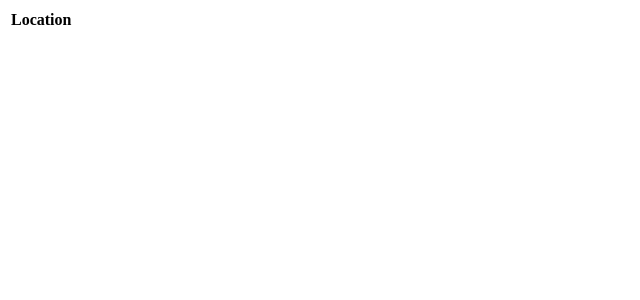
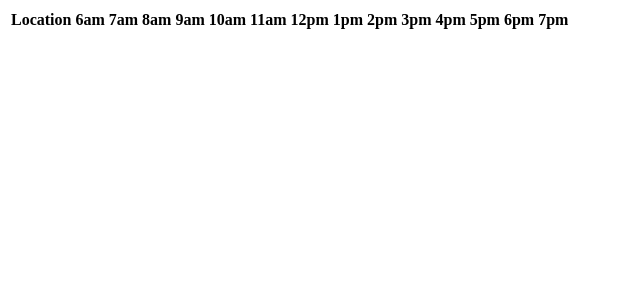
Before and after one commit to seattle-code-py-401-Brendon/cookie-stand-admin, a Next.js app: page /components/main/reportTable in a window 1280 px wide. Shown: the top 300 px of the page, without its empty margins (0-640 px from the left). Built offline with nearby package versions, Linux system fonts and the light colour scheme.

Commit message:
added hours to the table

```diff
--- a/pages/components/main/reportTable.js
+++ b/pages/components/main/reportTable.js
@@ -6,9 +6,8 @@ export default function Report() {
   let pmTime = 1;
   let noonTime = 12;
 
-
+  // set the hours for the headers
   for (let i = 6; i <= 19; i++) {
-    let y = 1;
     if (i <= 11) {
       time.push(i + 'am ');
     }
@@ -20,12 +19,18 @@ export default function Report() {
       pmTime++;
     }
   }
+  // create a map function to render hours from loop
+  const hours = time.map((hr, index) =>
+    <th key={index}>{hr}</th>
+  )
+
 
   return (
     <table>
       <tbody>
         <tr>
           <th>Location</th>
+          {hours}
         </tr>
       </tbody>
     </table>
```
